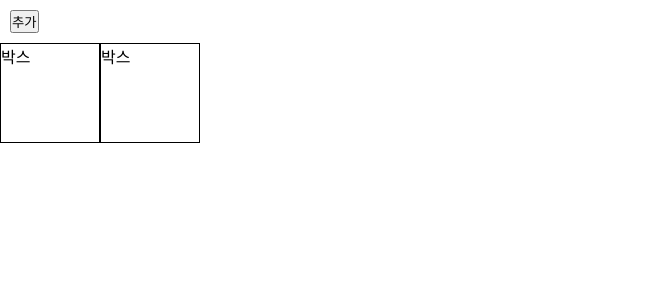
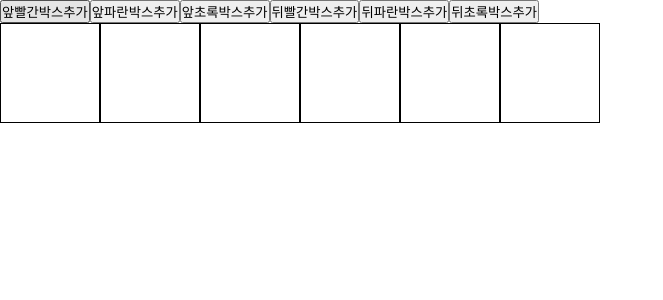
Before and after one commit to quietdish/fe-react-study-8, a React (Vite) app in the folder react-study/: page / in a window 1280 px wide. Shown: the top 300 px of the page, without its empty margins (0-663 px from the left). Built offline with nearby package versions, Linux system fonts and the light colour scheme.

Commit message:
리액트 퀴즈5

```diff
--- a/react-study/src/App.jsx
+++ b/react-study/src/App.jsx
@@ -28,8 +28,8 @@ function App() {
     // <Quiz03 />
     // <NewsBlog />
     // <NewsBlog/>
-    <Quiz04 />
-    // <Quiz05 />
+    // <Quiz04 />
+    <Quiz05 />
   );
 }
 
--- /dev/null
+++ b/react-study/src/quiz/quiz05/ColorBox.jsx
@@ -0,0 +1,12 @@
+
+//      <ColorBox bgColor={'red'}; ?
+//function ColorBox( props ){}
+function ColorBox(){
+
+    return (
+        <div className="box" style={{ backgroundColor: 'item' }}></div>
+        //<div className="box" style={{ backgroundColor:props.bgColor }}></div>
+    )
+}
+
+export default ColorBox;
--- /dev/null
+++ b/react-study/src/quiz/quiz05/Quiz05.css
@@ -0,0 +1,28 @@
+.box {
+    width: 100px;
+    height: 100px;
+    border: 1px solid black;
+    display: inline-block;
+}
+
+.red {
+    background: red;
+}
+
+.blue {
+    background: blue;
+}
+
+.green {
+    background: green;
+}
+
+.black {
+    background: black;
+}
+
+.box-container {
+    display: flex;
+    gap: 2px;
+    flex-wrap: wrap;
+}
--- /dev/null
+++ b/react-study/src/quiz/quiz05/Quiz05.jsx
@@ -0,0 +1,152 @@
+import './Quiz05.css';
+import { useState } from 'react';
+import ColorBox from './ColorBox';
+
+function Quiz05() {
+
+    let [boxes, setBoxes] = useState(['red', 'blue', 'green', 'black', 'yellow', 'purple']);
+
+    return (
+        <div>
+            <div>
+                <button onClick={() => {
+                    setBoxes(['red', ...boxes]);
+                }}>앞빨간박스추가</button>
+                <button onClick={() => {
+                    setBoxes(['blue', ...boxes]);
+                }}>앞파란박스추가</button>
+                <button onClick={() => {
+                    setBoxes(['green', ...boxes]);
+                }}>앞초록박스추가</button>
+
+                <button onClick={() => {
+                    setBoxes([ ...boxes, 'red']);
+                }}>뒤빨간박스추가</button>
+                <button onClick={() => {
+                    setBoxes([ ...boxes, 'blue']);
+                }}>뒤파란박스추가</button>
+                <button onClick={() => {
+                    setBoxes([...boxes, 'green']);
+                }}>뒤초록박스추가</button>
+
+
+                {/* <button onClick={() => {
+                    setBoxes(['red', ...boxes]);
+                }}>앞박스삭제</button> */}
+
+
+            </div>
+
+            {
+                boxes.map((item, index) => {
+                    //return <div className="box" style={{ backgroundColor: 'item' }} ></div>
+                    return <ColorBox bgColor={item} />
+                })
+            }
+
+        </div>
+
+
+    )
+
+    // let [boxes, setBoxes] = useState([<div className='box'>박스</div>, <div className='box'>박스</div>])
+
+    //let [arr, setArr] = useState([0, 0]);
+
+    /*
+        //배열에 요소 직접 넣는 경우
+        let [boxes, setBoxes] = useState([<div className='box' style={{ backgroundColor: 'red' }} ></div>,
+        <div className='box' style={{ backgroundColor: 'blue' }} ></div>,
+        <div className='box' style={{ backgroundColor: 'green' }} ></div>,
+        <div className='box' style={{ backgroundColor: 'black' }} ></div>]);
+
+
+
+    //let [boxes, setBoxes] = useState([1, 2, 3, 4]);
+
+    // 각 색깔 박스 별로 기준 코드로 구분하기 (기준코드: 1 2 3 4 ... 분류값)
+    // return (
+
+    //     <div>
+    //         <div>
+    //             <button onClick={() => {
+    //                 // let temp = [...boxes];
+    //                 // temp.unshift(<div dlassName='box' style={{ backgroundColor: 'red' }} ></div>);
+    //                 //setBoxes(temp);
+    //                 setBoxes([...boxes]);
+    //             }}>앞빨간박스추가</button>
+
+    //             <button onClick={() => { }}>앞파란박스추가</button>
+    //             <button onClick={() => { }}>앞초록박스추가</button>
+
+    //             <button onClick={() => { }}>뒤빨간박스추가</button>
+    //             <button onClick={() => { }}>뒤파란박스추가</button>
+    //             <button onClick={() => { }}>뒤초록박스추가</button>
+    //         </div>
+
+            {/* <div>
+                {
+                    arr.map((value, index) => {
+                        console.log(value);
+                        return <div className="box" key={index}> </div>
+                    })
+                }
+            </div>
+
+
+
+} /*}
+
+
+            {/* ////직접... */}
+{/* <div className='box' style={{ backgroundColor: 'red' }} ></div>
+            <div className='box' style={{ backgroundColor: 'blue' }} ></div>
+            <div className='box' style={{ backgroundColor: 'green' }} ></div>
+            <div className='box' style={{ backgroundColor: 'black' }} ></div> */}
+
+{/* <button onClick={() => { }}>앞빨간박스추가</button>*/ }
+
+{/* <button onClick={() => {
+                let temp = [...boxes];
+                temp.unshift(<div dlassName='box' style={{ backgroundColor: 'red' }} ></div>);
+                setBoxes(temp);
+            }}>앞빨간박스추가</button> */}
+
+
+{/* <div style={{ margin: '10px' }}>
+                <button onClick={() => {
+                    //let temp = [...arr, 1];
+                    setArr([...arr, -1]);
+                }}>앞빨간박스추가</button>
+                <button onClick={() => {
+                    setArr([...arr, 1]);
+                }}>앞파란박스추가</button>
+                <button onClick={() => {
+                    setArr([...arr, 1]);
+                }}>앞초록박스추가</button>
+                <button onClick={() => {
+                    setArr([...arr, 1]);
+                }}>뒤빨간박스추가</button>
+                <button onClick={() => {
+                    setArr([...arr, 1]);
+                }}>뒤파란박스추가</button>
+                <button onClick={() => {
+                    setArr([...arr, 1]);
+                }}>뒤초록박스추가</button>
+            </div>
+
+            <div>
+                {
+                    arr.map((value, index) => {
+                        console.log(value);
+                        return <div className="box" key={index}> </div>
+                    })
+                }
+            </div> *
+
+
+        </div>/} */}
+
+
+
+export default Quiz05;
```
